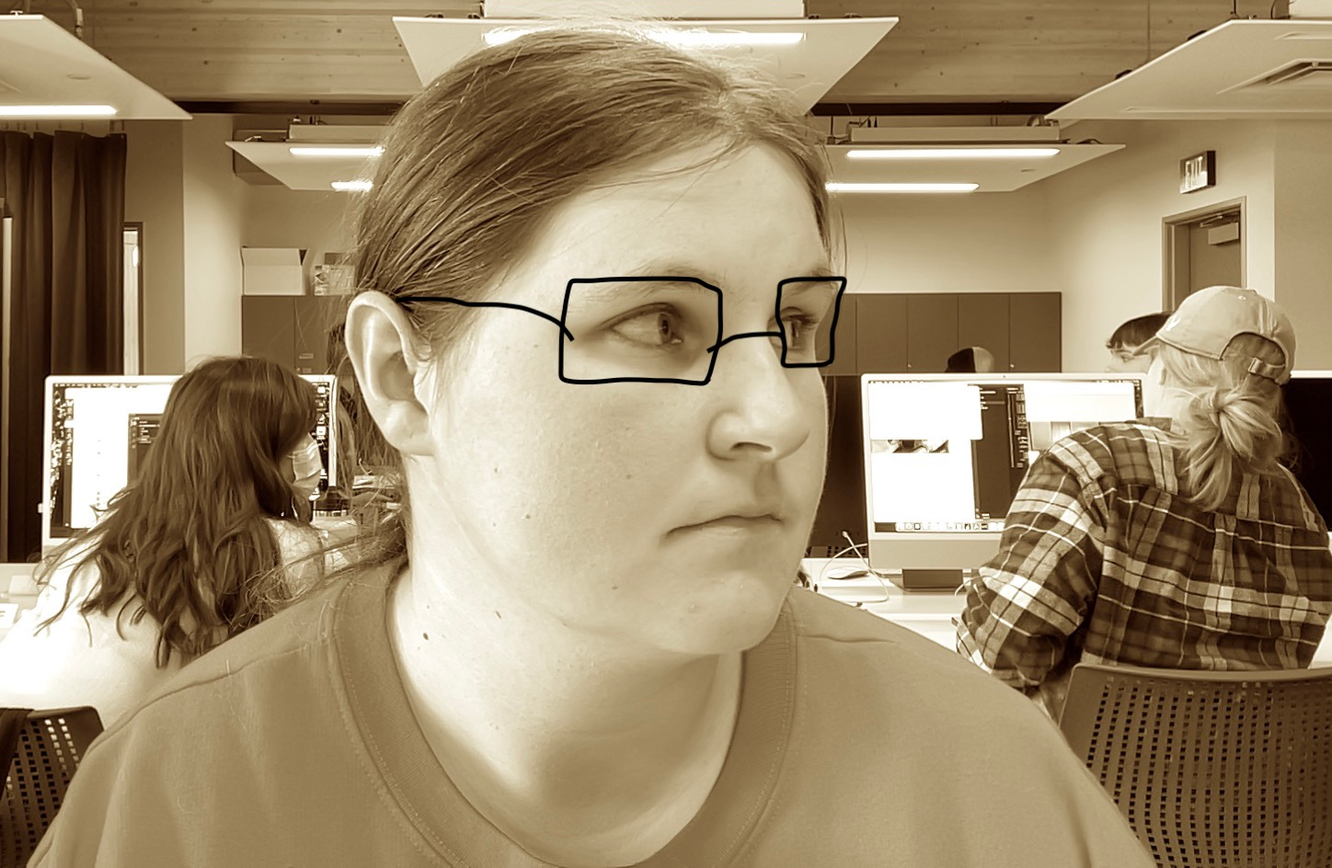
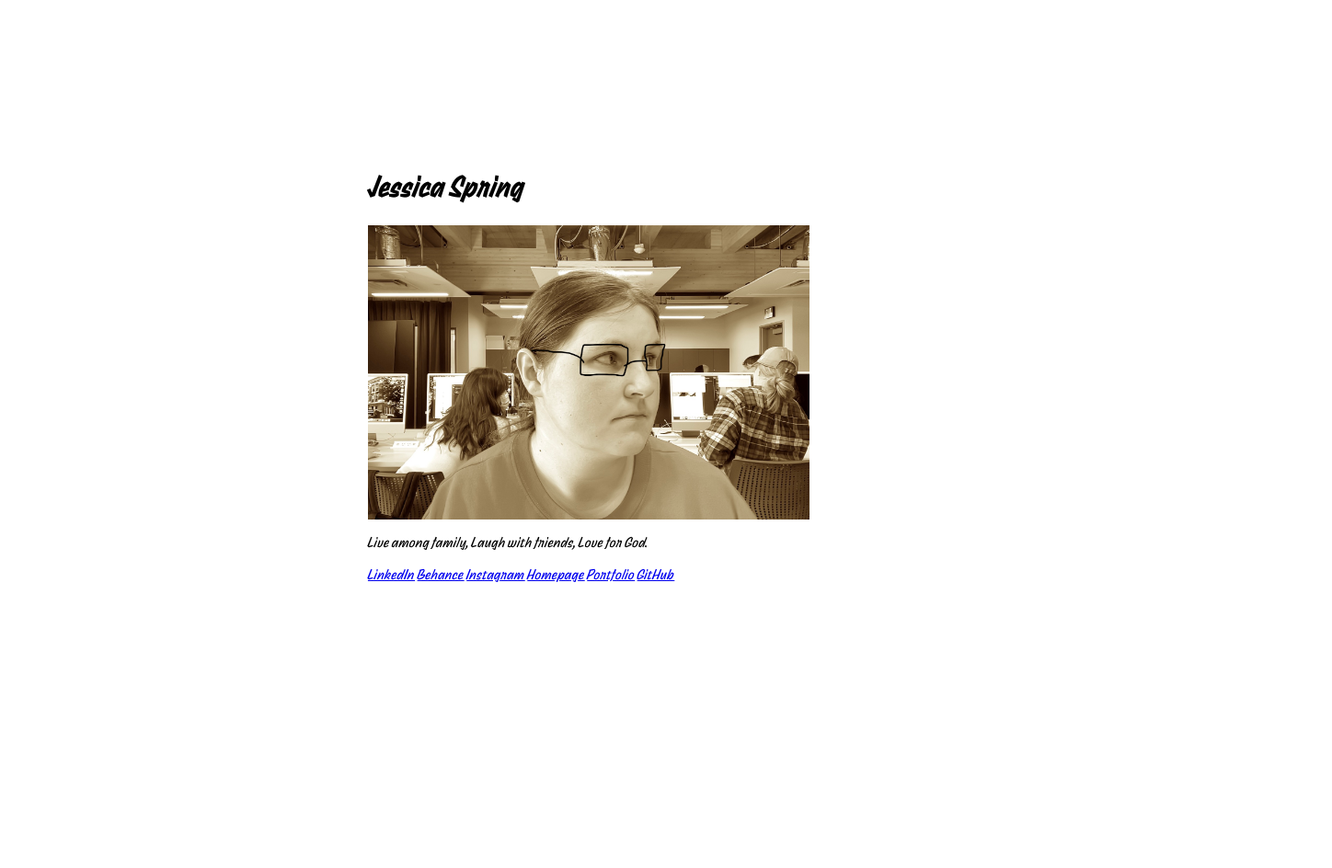
Before and after one commit to JessSkyWatcher21/diy-landing-spring, a plain HTML site: page index.html in a window 1280 px wide. Shown: the top 944 px of the page at 92% size, 1448 px wide, since content can reach past the window. After the commit the page ends 800 px from the top, so only its background shows below. Drawn offline with nearby package versions, Linux system fonts and the light colour scheme.

Commit message:
Version .5
Edit Name and icons

```diff
--- a/css/styles.css
+++ b/css/styles.css
@@ -9,3 +9,6 @@ justify-content: center;
 align-content: center;
 height: 100vh;
 }
+ img{
+     height:20em;
+ }
--- a/index.html
+++ b/index.html
@@ -22,7 +22,7 @@
 </head>
 <body>
 
-    <h1>Your Name</h1>
+    <h1>Jessica Spring</h1>
 
     <img src="me.jpg" alt="This is NOT Me">
 
```
